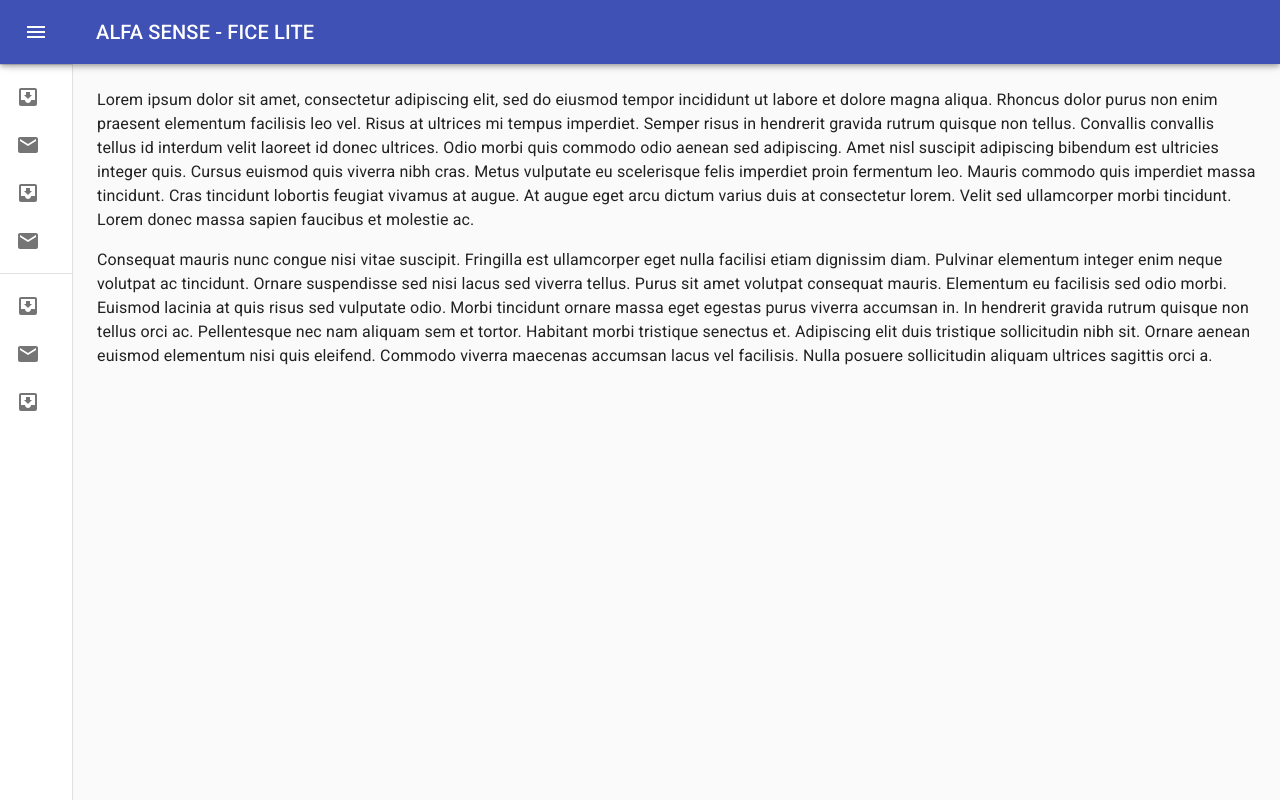
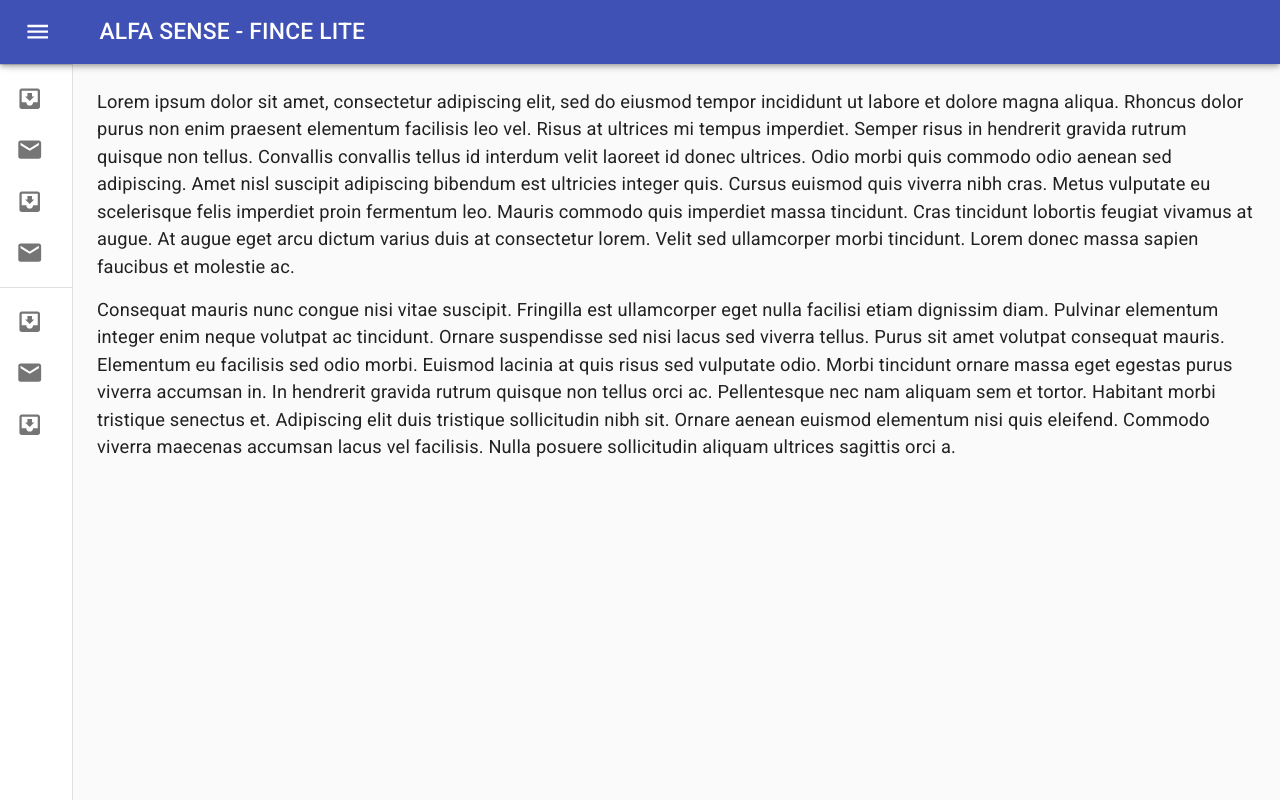
Before and after one commit to ValdoNeves/layout, a Next.js app: page / in a window 1280 px wide. Built offline with nearby package versions, Linux system fonts and the light colour scheme.

Commit message:
modificacao no tema

```diff
--- a/components/screen/layouts/layout.tsx
+++ b/components/layout/LayoutWithMenu/LayoutWithMenu.tsx
@@ -125,7 +125,7 @@ export default function MiniDrawer({ props }) {
             <MenuIcon />
           </IconButton>
           <Typography variant="h6" noWrap>
-            ALFA SENSE - FICE LITE
+            ALFA SENSE - FINCE LITE
           </Typography>
         </Toolbar>
       </AppBar>
@@ -177,7 +177,6 @@ export default function MiniDrawer({ props }) {
       <main className={classes.content}>
         <div className={classes.toolbar} />
             <Home></Home>
-
       </main>
     </div>
   );
--- a/lib/theme.tsx
+++ b/lib/theme.tsx
@@ -1,19 +1,35 @@
 import { createTheme } from '@material-ui/core/styles';
 import { red } from '@material-ui/core/colors';
 
-// Create a theme instance.
+// // Create a theme instance. padrao
+// const theme = createTheme({
+//   palette: {
+//     primary: {
+//       main: '#556cd6',
+//     },
+//     secondary: {
+//       main: '#19857b',
+//     },
+//     error: {
+//       main: red.A400,
+//     },
+//   },
+// });
+
+
 const theme = createTheme({
-  palette: {
-    primary: {
-      main: '#556cd6',
-    },
-    secondary: {
-      main: '#19857b',
-    },
-    error: {
-      main: red.A400,
+  breakpoints:{
+    values:{
+      xs: 0,
+      sm: 640,
+      md: 762,
+      lg: 1024,
+      xl: 1280,
     },
   },
-});
+  typography:{
+    fontSize: 16,
+  },
+})
 
 export default theme;
--- a/package.json
+++ b/package.json
@@ -13,11 +13,13 @@
     "@material-ui/icons": "^4.11.2",
     "next": "11.1.0",
     "react": "17.0.2",
-    "react-dom": "17.0.2"
+    "react-dom": "17.0.2",
+    "yup": "^0.32.9"
   },
   "devDependencies": {
     "@types/node": "^16.6.2",
     "@types/react": "^17.0.19",
+    "@types/yup": "^0.29.13",
     "eslint": "7.32.0",
     "eslint-config-next": "11.1.0",
     "prettier": "2.3.2",
--- a/src/pages/_app.tsx
+++ b/src/pages/_app.tsx
@@ -1,19 +1,31 @@
+import {ThemeProvider} from '@material-ui/core'
 import { AppProps } from 'next/app';
 import Head from 'next/head';
+import tema from '../../lib/theme'
 import CssBaseline from '@material-ui/core/CssBaseline';
-import Layout from '../../components/screen/layouts/layout';
+
+import LayoutWithMenu from '../../components/layout/LayoutWithMenu/LayoutWithMenu'
+
 import '../styles/globals.css';
+
 
 function MyApp({ Component, pageProps }: AppProps) {
   return (
     <>
       <Head>
         <title>ALFA SENSE</title>
+        <meta
+          name="viewport"
+          content="minimum-scale=1, initial-scale=1, width=device-with"
+        />
       </Head>
-      <Layout>
-        <CssBaseline />
-        <Component {...pageProps} />
-      </Layout>
+      <ThemeProvider theme={tema}>
+        <LayoutWithMenu>
+
+          <CssBaseline />
+          <Component {...pageProps} />
+        </LayoutWithMenu>
+      </ThemeProvider>
     </>
   );
 }
--- a/src/pages/index.tsx
+++ b/src/pages/index.tsx
@@ -1,4 +1,5 @@
 import Typography from '@material-ui/core/Typography';
+import LayoutWithMenu from '../../components/layout/LayoutWithMenu/LayoutWithMenu'
 
 export default function Home() {
   return (
```
Also changed, not shown: 1 other file (tests, documents, lock files or other folders).
